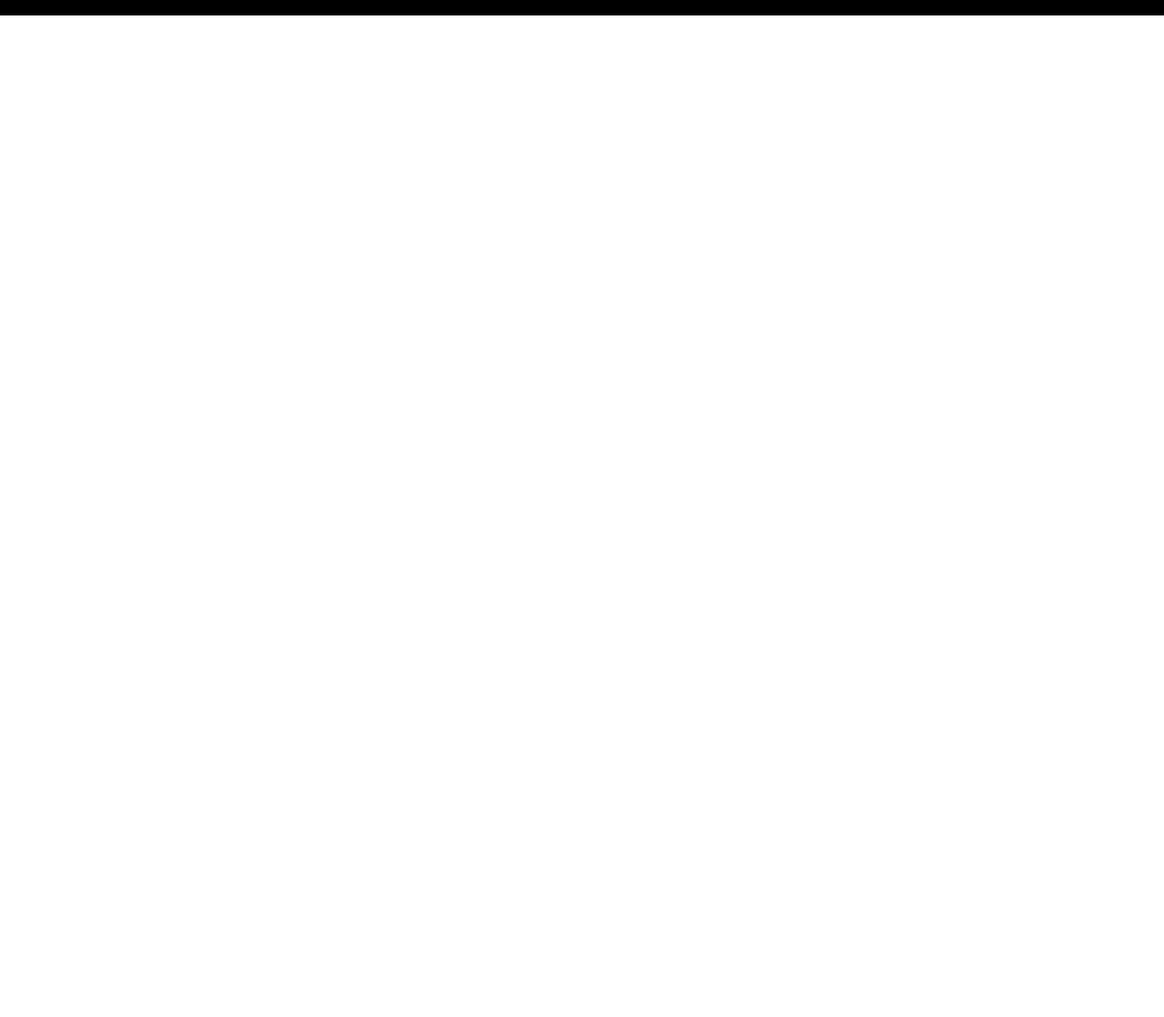
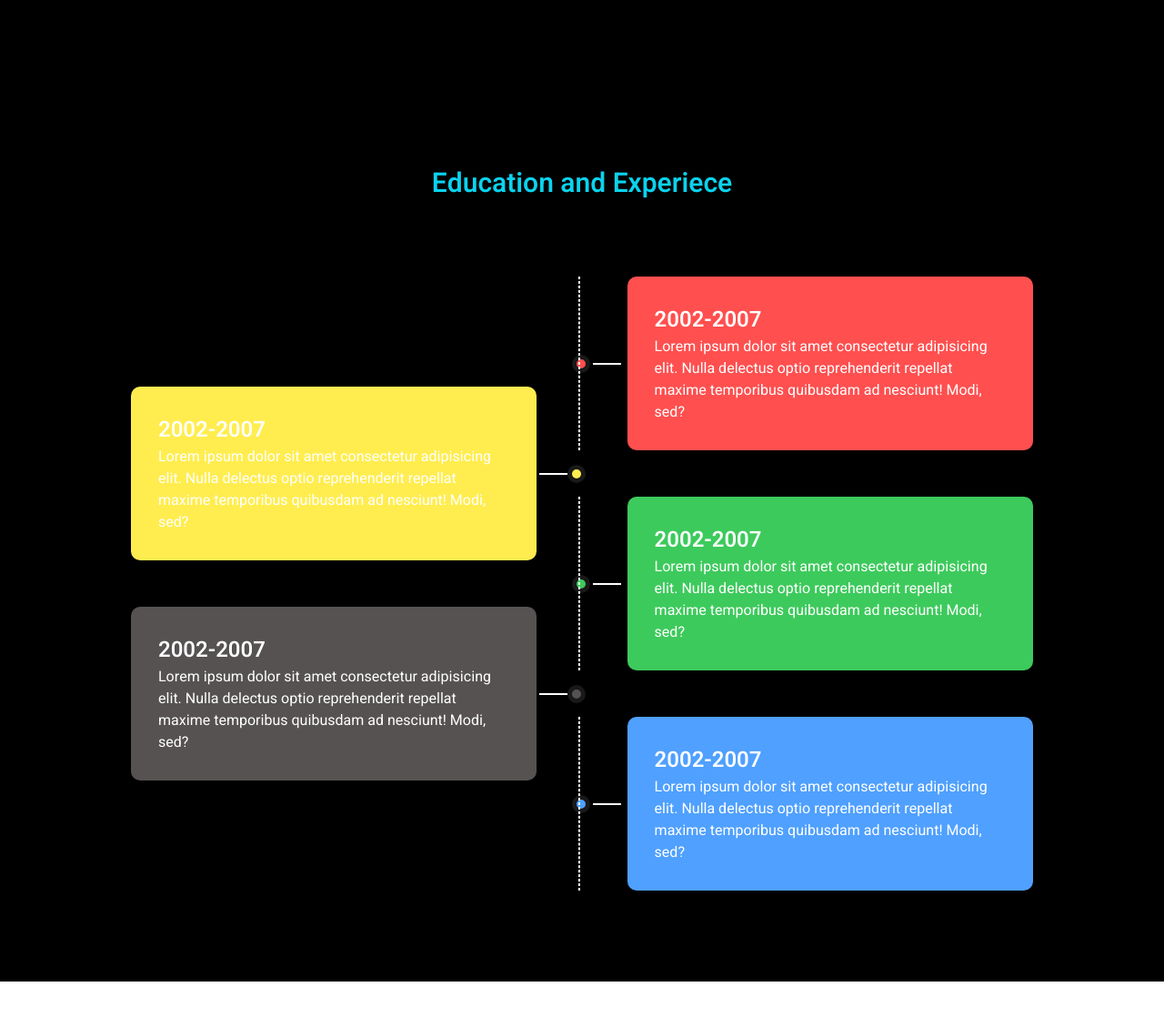
Before and after one commit to Manveer399/Personal-Portfolio, a plain HTML site: page index.html in a window 1280 px wide. Shown: the part 2070-3188 px from the top of the page at 91% size. Before the commit the page ends 2087 px from the top, so only its background shows below. Drawn offline with Linux system fonts and the light colour scheme.

Commit message:
education template added

```diff
--- a/css/style.css
+++ b/css/style.css
@@ -489,3 +489,118 @@ img {
   border-color: #4fdfff;
   color: #4fdfff;
 }
+
+/*timeline-section*/
+.edu-timeline {
+  grid-column: span 2;
+  margin: 150px auto;
+  min-height: 100%;
+  display: block;
+  width: 80%;
+}
+.edu-timeline .heading {
+  color: #0ad3ee;
+  text-align: center;
+  font-size: 30px;
+  margin-bottom: 150px;
+}
+
+.card {
+  width: 45%;
+  padding: 30px;
+  border-radius: 10px;
+  color: white;
+  display: block;
+  margin: -70px 0;
+  position: relative;
+  background: #f00;
+}
+
+.card:nth-child(even) {
+  margin-left: auto;
+}
+
+.card:nth-child(even)::before {
+  content: '';
+  position: absolute;
+  left: -13.5%;
+  top: 50%;
+  transform: translateY(-50%);
+  width: 20px;
+  height: 20px;
+  border: 5px solid #191919;
+  border-radius: 50%;
+  z-index: 1;
+}
+
+.card:nth-child(even)::after {
+  content: '';
+  position: absolute;
+  left: -8.5%;
+  top: 50%;
+  transform: translateY(-50%);
+  width: 7%;
+  height: 2px;
+  background: #fff;
+  z-index: 1;
+}
+
+.card:nth-child(odd)::before {
+  content: '';
+  position: absolute;
+  right: -12%;
+  top: 50%;
+  transform: translateY(-50%);
+  width: 20px;
+  height: 20px;
+  border: 5px solid #191919;
+  border-radius: 50%;
+}
+
+.card:nth-child(odd)::after {
+  content: '';
+  position: absolute;
+  right: -7.5%;
+  top: 50%;
+  transform: translateY(-50%);
+  width: 7%;
+  height: 2px;
+  background: #fff;
+  z-index: 1;
+}
+
+.card:nth-child(2),
+.card:nth-child(2)::before {
+  background: #ff4f4f;
+}
+
+.card:nth-child(3),
+.card:nth-child(3)::before {
+  background: #ffed4f;
+}
+
+.card:nth-child(4),
+.card:nth-child(4)::before {
+  background: #3dca5c;
+}
+
+.card:nth-child(5),
+.card:nth-child(5)::before {
+  background: #565252;
+}
+
+.card:nth-child(6),
+.card:nth-child(6)::before {
+  background: #4fa0ff;
+}
+
+.card:nth-child(even) .card-body::before {
+  content: '';
+  position: absolute;
+  left: -12%;
+  top: 0;
+  width: 0px;
+  height: 100%;
+  border: 1px dashed #fff;
+  z-index: 1;
+}
--- a/index.html
+++ b/index.html
@@ -122,6 +122,43 @@
           </div>
         </div>
       </div>
+
+      <!--Education and Experience-->
+      <div class="edu-timeline">
+        <h1 class="heading">Education and Experiece</h1>
+        <div class="card">
+          <div class="card-body">
+          <h1 class="card-title">2002-2007</h1>
+          <p class="card-detail">Lorem ipsum dolor sit amet consectetur adipisicing elit. Nulla delectus optio reprehenderit repellat maxime temporibus quibusdam ad nesciunt! Modi, sed?</p>
+          </div>
+        </div>
+
+        <div class="card">
+          <div class="card-body">
+          <h1 class="card-title">2002-2007</h1>
+          <p class="card-detail">Lorem ipsum dolor sit amet consectetur adipisicing elit. Nulla delectus optio reprehenderit repellat maxime temporibus quibusdam ad nesciunt! Modi, sed?</p>
+          </div>
+        </div>
+
+        <div class="card">
+          <div class="card-body">
+          <h1 class="card-title">2002-2007</h1>
+          <p class="card-detail">Lorem ipsum dolor sit amet consectetur adipisicing elit. Nulla delectus optio reprehenderit repellat maxime temporibus quibusdam ad nesciunt! Modi, sed?</p>
+          </div>
+        </div>
+        <div class="card">
+          <div class="card-body">
+          <h1 class="card-title">2002-2007</h1>
+          <p class="card-detail">Lorem ipsum dolor sit amet consectetur adipisicing elit. Nulla delectus optio reprehenderit repellat maxime temporibus quibusdam ad nesciunt! Modi, sed?</p>
+          </div>
+        </div>
+        <div class="card">
+          <div class="card-body">
+          <h1 class="card-title">2002-2007</h1>
+          <p class="card-detail">Lorem ipsum dolor sit amet consectetur adipisicing elit. Nulla delectus optio reprehenderit repellat maxime temporibus quibusdam ad nesciunt! Modi, sed?</p>
+          </div>
+        </div>
+      </div>
     </section>
   </body>
 </html>
```
